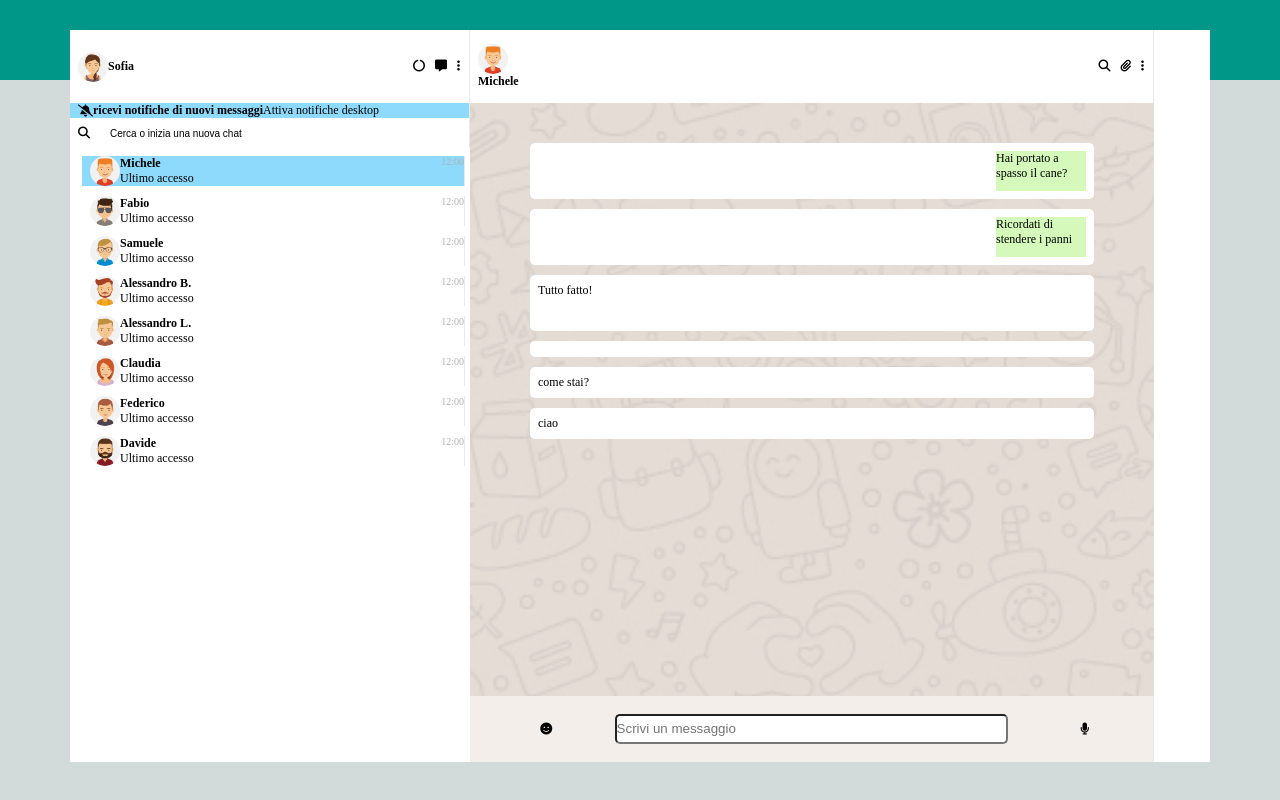
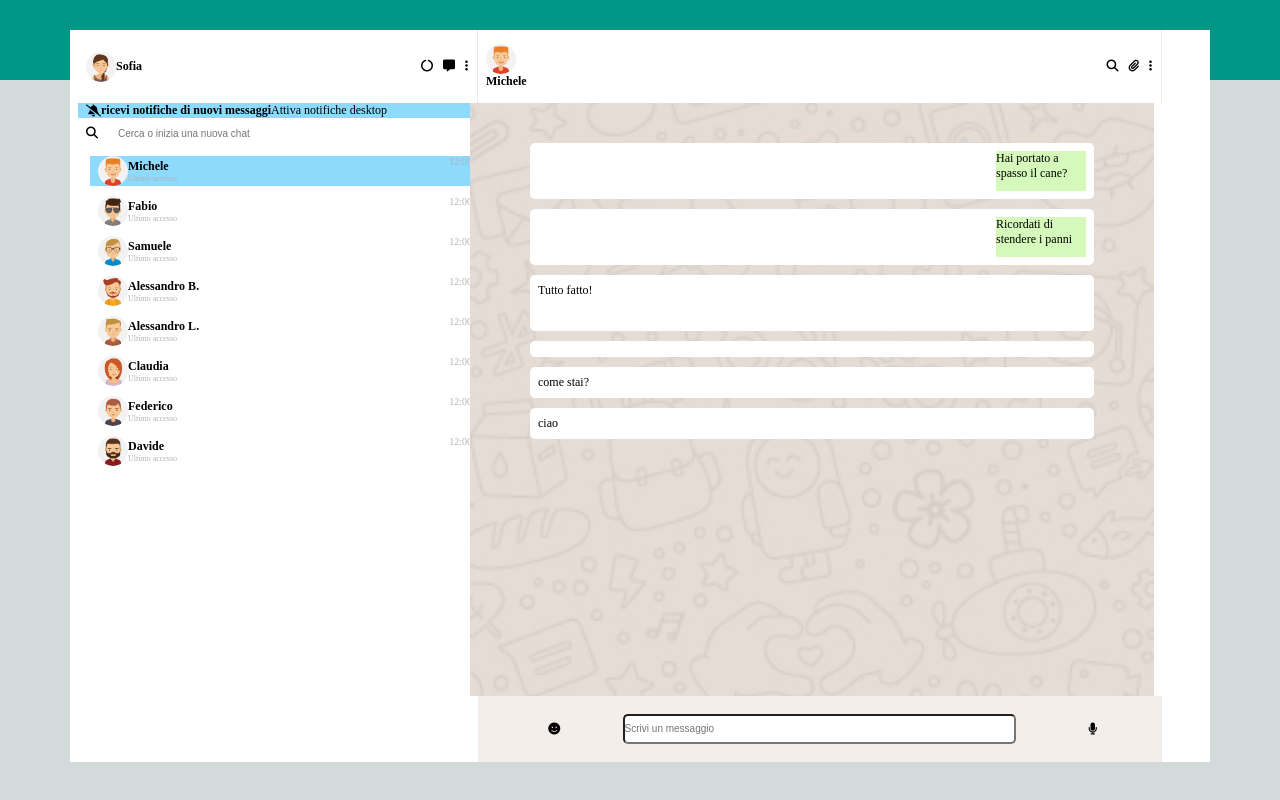
Before and after one commit to Sansone11/vue-boolzapp, a plain HTML site: page index.html in a window 1280 px wide. Drawn offline with nearby package versions, Linux system fonts and the light colour scheme.

Commit message:
add-text-edit

```diff
--- a/css/style.css
+++ b/css/style.css
@@ -71,6 +71,7 @@ a {
     align-items: center;
     font-size: 12px;
     border-right: 1px solid var(--bg-hover);
+    margin-left: 8px;
 
 }
 
@@ -183,6 +184,11 @@ H2{
     align-items: center;
 }
 
+p{
+    font-size: 8px;
+    color: var(--bg-color-write);
+}
+
 .player{
     display: flex;
     flex-direction: row;
@@ -203,6 +209,7 @@ H2{
     align-self: center;
     width: 100%;
     min-height: 30px;
+    font-size: 10px;
 }
 
 .player__img{
--- a/index.html
+++ b/index.html
@@ -37,8 +37,7 @@
             <div class="user__card">
                 <div class="img__text">
                     <span class="avatar"><i class="fa-solid fa-magnifying-glass"></i></span>
-                    <input class="search__user" type="text" value="Cerca o inizia una nuova chat"
-                        placeholder="Cerca o inizia una nuova chat">
+                    <input class="search__user" type="text" placeholder="Cerca o inizia una nuova chat">
                 </div>
             </div>
             <ul class="contact">
```
